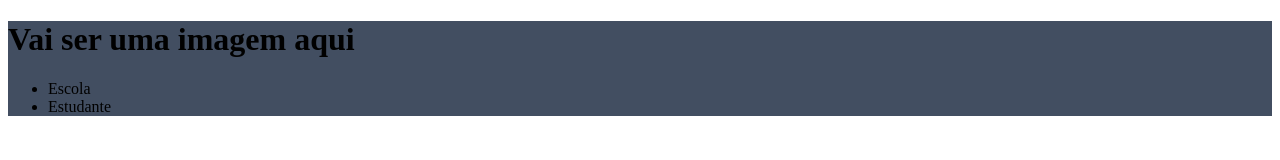
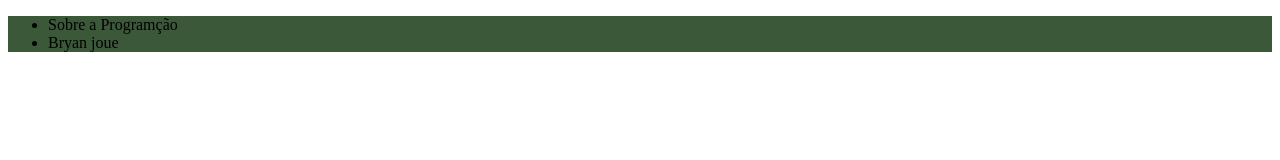
Before and after one commit to Bryan17092006/projeto-programacao, a plain HTML site: page programacaoo vs code/index.html in a window 1280 px wide. Drawn offline with Linux system fonts and the light colour scheme.

Commit message:
PROGRAMAÇÃO

```diff
--- a/programacaoo vs code/index.html
+++ b/programacaoo vs code/index.html
@@ -8,13 +8,16 @@
     <link rel="stylesheet" href="style.css">
 </head>
 <body>
-    <header>
-        <h1>Vai ser uma imagem aqui</h1>
-        <ul>
-            <li>Escola</li>
-            <li>Estudante</li>
-        </ul>
-    </header>
+    <body>
+        <header>
+             <ul>
+                <li>Sobre a Programção</li>
+                <li>Bryan joue</li>
+            </ul>
+        </header>
+
+    </body>
+    </html>
 
 </body>
 </html>
--- a/programacaoo vs code/style.css
+++ b/programacaoo vs code/style.css
@@ -1,4 +1,10 @@
 header {
+    background-color:#3B5838;
+}.cabecalho {
     background-color: #424E61;
-    color: 4C5838;
+    color: #3B5838;
+    display: flex;
+    justify-content: space-around;
+    align-items: center;
+    padding: 24px 0;
 }
```
Also changed, not shown: programacaoo vs code/img/images.jpeg (added).
